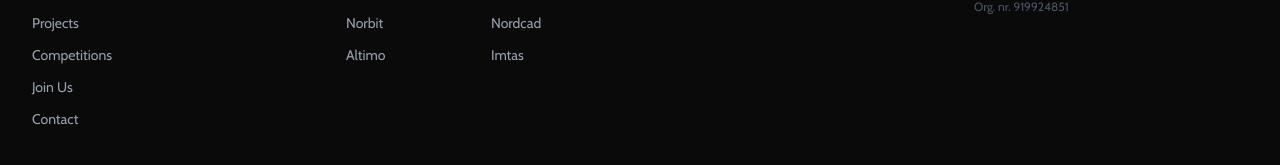
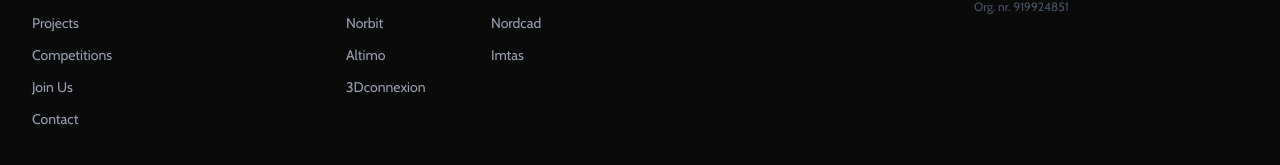
Before and after one commit to vortexntnu/Website_v2, a Next.js app in the folder vortex_website/: page / in a window 1280 px wide. Shown: the part 4352-4517 px from the top of the page. Built offline with nearby package versions, Linux system fonts and the light colour scheme.

Commit message:
fix: add new sponsor to layout.tsx

```diff
--- a/vortex_website/src/app/layout.tsx
+++ b/vortex_website/src/app/layout.tsx
@@ -53,6 +53,7 @@ export default function RootLayout({ children }: { children: React.ReactNode })
     { name: "Nordcad", href: "https://www.nordcad.eu/" },
     { name: "Altimo", href: "https://www.altimo.no/" },
     { name: "Imtas", href: "https://en.imtas.no/" },
+    { name: "3Dconnexion", href: "https://3dconnexion.com/" },
   ];
 
   return (
```
